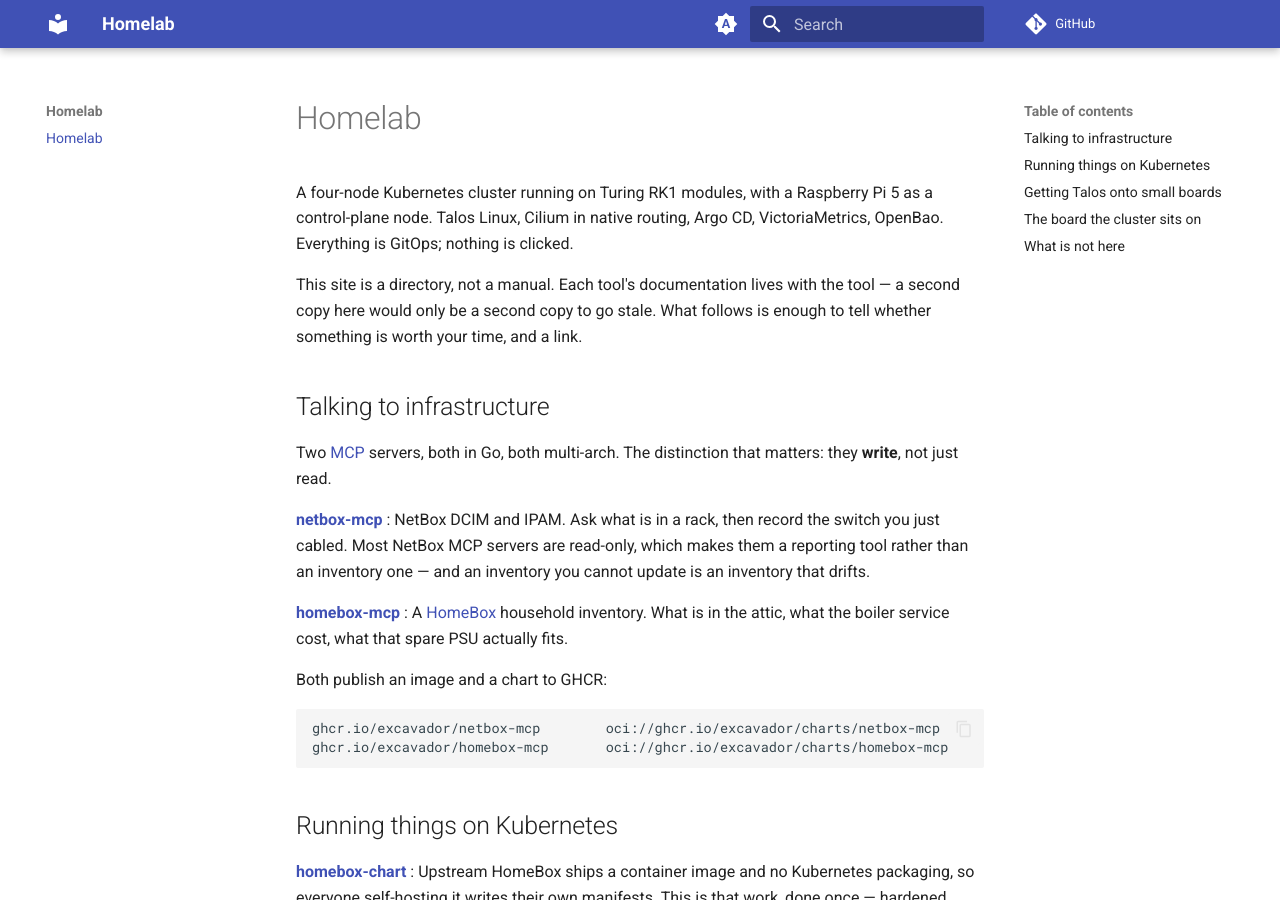
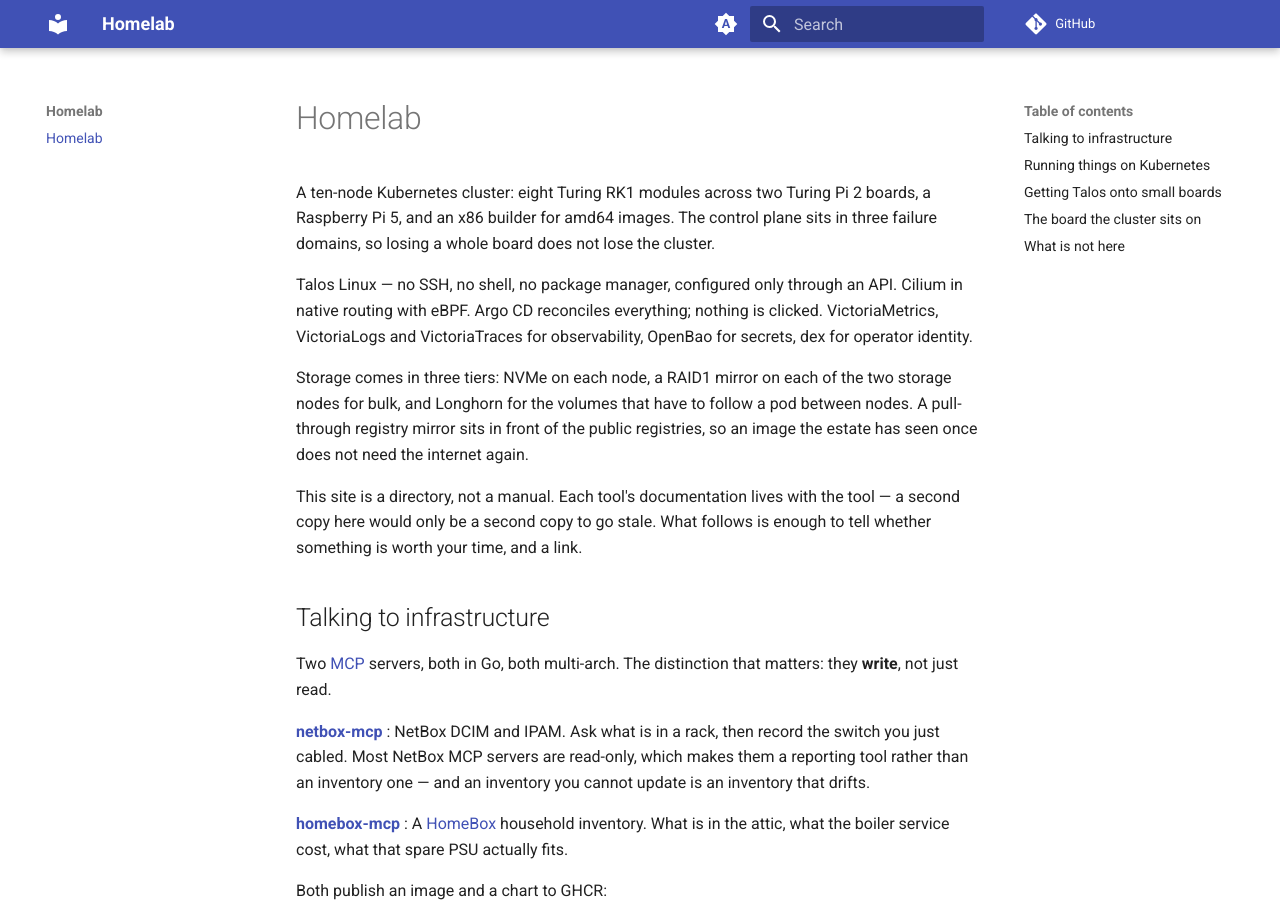
Before and after one commit to excavador/www-homelab, an MkDocs documentation site: the page built from docs/index.md, in a window 1280 px wide and 900 px high. Built offline with MkDocs 1.6.1 and Material for MkDocs 9.7.7, drawn with Linux system fonts in a browser that asks for light colours; comment, search, counter and statistics services are not loaded.

Commit message:
the cluster has ten nodes, not four (#2)
Both sites still described the estate as it was before the second Turing Pi 2
board: four RK1 modules and a Pi 5. It is eight modules across two boards, a
Pi 5, and an x86 builder, with the control plane in three failure domains so
an entire board can fail without taking the cluster with it.

Added the detail that makes the description worth reading rather than just
correct -- what Talos actually costs you (no SSH, no shell, no package
manager), the observability and secrets stack by name, the three storage tiers
and what each is for, and why a pull-through registry mirror is there.

Deliberately still no topology: no addresses, no hostnames, no per-node map.
The "what is not here" section explains why, and this does not undo it.

Co-authored-by: Claude Opus 5 (1M context) <noreply@anthropic.com>

```diff
--- a/docs/index.md
+++ b/docs/index.md
@@ -1,8 +1,20 @@
 # Homelab
 
-A four-node Kubernetes cluster running on Turing RK1 modules, with a Raspberry
-Pi 5 as a control-plane node. Talos Linux, Cilium in native routing, Argo CD,
-VictoriaMetrics, OpenBao. Everything is GitOps; nothing is clicked.
+A ten-node Kubernetes cluster: eight Turing RK1 modules across two Turing Pi 2
+boards, a Raspberry Pi 5, and an x86 builder for amd64 images. The control
+plane sits in three failure domains, so losing a whole board does not lose the
+cluster.
+
+Talos Linux — no SSH, no shell, no package manager, configured only through an
+API. Cilium in native routing with eBPF. Argo CD reconciles everything;
+nothing is clicked. VictoriaMetrics, VictoriaLogs and VictoriaTraces for
+observability, OpenBao for secrets, dex for operator identity.
+
+Storage comes in three tiers: NVMe on each node, a RAID1 mirror on each of the
+two storage nodes for bulk, and Longhorn for the volumes that have to follow a
+pod between nodes. A pull-through registry mirror sits in front of the public
+registries, so an image the estate has seen once does not need the internet
+again.
 
 This site is a directory, not a manual. Each tool's documentation lives with
 the tool — a second copy here would only be a second copy to go stale. What
--- a/mkdocs.yml
+++ b/mkdocs.yml
@@ -4,7 +4,7 @@
 # the block below is generated into each of the three and drifts if edited in
 # only one.
 site_name: Homelab
-site_description: The tooling that runs a four-node Kubernetes cluster at home
+site_description: The tooling that runs a ten-node Kubernetes cluster at home
 site_url: https://homelab.excavador.xyz
 repo_url: https://github.com/excavador/www-homelab
 edit_uri: ""
```
